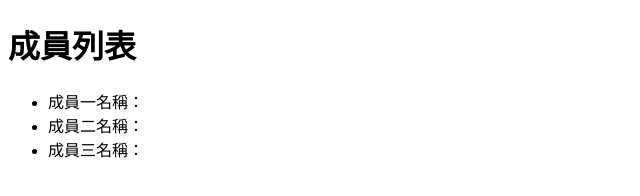
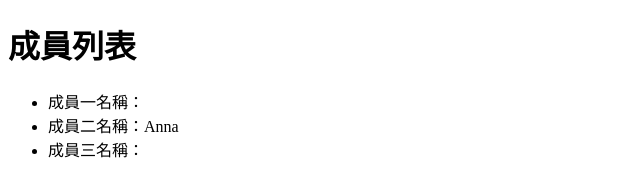
Before and after one commit to itsdaiyy/week-05-git-task, a plain HTML site: page index.html in a window 1280 px wide. Shown: the full height of the page, 0-640 px from the left. Drawn offline with Linux system fonts and the light colour scheme.

Commit message:
新增成員b

```diff
--- a/index.html
+++ b/index.html
@@ -9,7 +9,7 @@
     <h1>成員列表</h1>
     <ul>
       <li>成員一名稱：</li>
-      <li>成員二名稱：</li>
+      <li>成員二名稱：Anna</li>
       <li>成員三名稱：</li>
     </ul>
   </body>
```
